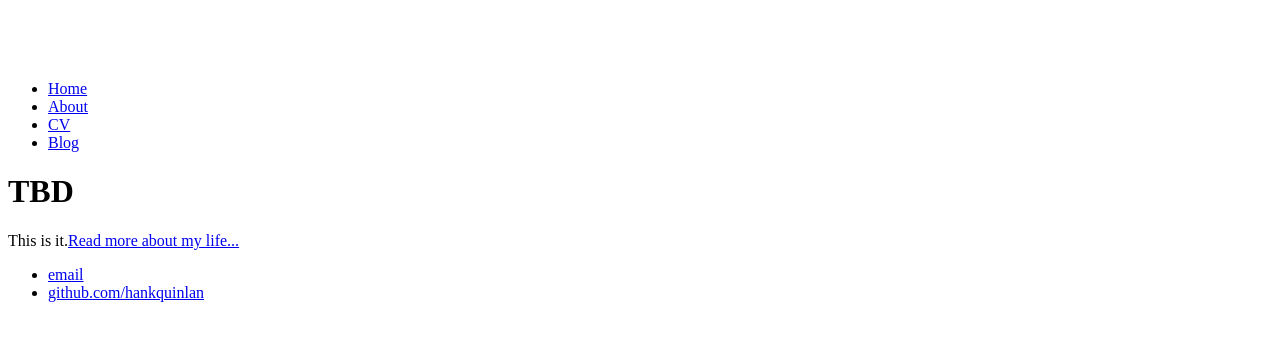
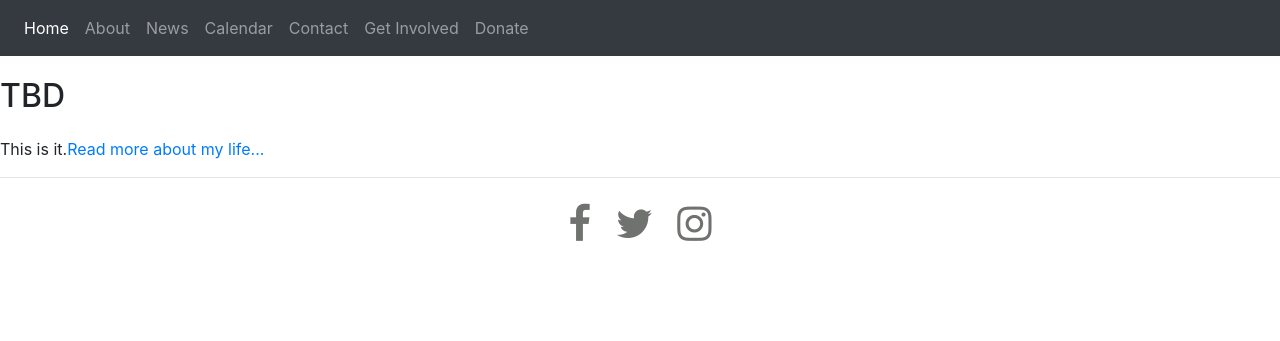
Before and after one commit to chrisbarilla/chrisbarilla.github.io, a Jekyll site: the page built from index.html, in a window 1280 px wide. Shown: the top 341 px of the page. Built offline with Jekyll 4.4.1, drawn with Linux system fonts in a browser that asks for light colours; nearby versions of some CDN libraries.

Commit message:
Update default.html
changed to new webpage

```diff
--- a/_layouts/default.html
+++ b/_layouts/default.html
@@ -1,29 +1,99 @@
 <!DOCTYPE html>
-	<html>
+<!-- saved from url=(0053)https://getbootstrap.com/docs/4.1/examples/jumbotron/ -->
+<html lang="en">
+
 	<head>
+		<meta http-equiv="Content-Type" content="text/html; charset=UTF-8">
+
+		<meta name="viewport" content="width=device-width, initial-scale=1, shrink-to-fit=no">
+		<meta name="description" content="">
+		<meta name="author" content="">
+
+
+		<link rel="icon" href="https://getbootstrap.com/favicon.ico">
+
+
+
+
 		<title>{{ page.title }}</title>
 		<!-- link to main stylesheet -->
 		<link rel="stylesheet" type="text/css" href="/css/main.css">
+		<!-- Bootstrap core CSS -->
+		<link href="/css/bootstrap.min.css" rel="stylesheet">
+
+		<link href="/css/normalize.css" rel="stylesheet">
+
+		<link href="https://maxcdn.bootstrapcdn.com/font-awesome/4.4.0/css/font-awesome.min.css" rel="stylesheet"/>
+
+
   	</head>
+
   <body>
-			<nav>
-	    		<ul>
-	        		<li><a href="/">Home</a></li>
-		        	<li><a href="/about">About</a></li>
-	        		<li><a href="/cv">CV</a></li>
-	        		<li><a href="/blog">Blog</a></li>
+
+    <nav class="navbar navbar-expand-md navbar-dark fixed-top bg-dark">
+      <!-- <a class="navbar-brand" href="https://getbootstrap.com/docs/4.1/examples/jumbotron/#">Navbar</a>
+      -->
+      <button class="navbar-toggler" type="button" data-toggle="collapse" data-target="#navbarsExampleDefault" aria-controls="navbarsExampleDefault" aria-expanded="false" aria-label="Toggle navigation">
+        <span class="navbar-toggler-icon"></span>
+      </button>
+
+      <div class="collapse navbar-collapse" id="navbarsExampleDefault">
+        <ul class="navbar-nav mr-auto">
+          <li class="nav-item active">
+            <a class="nav-link" href="https://getbootstrap.com/docs/4.1/examples/jumbotron/#">Home <span class="sr-only">(current)</span></a>
+          </li>
+          <li class="nav-item">
+            <a class="nav-link" href="https://getbootstrap.com/docs/4.1/examples/jumbotron/#">About</a>
+          </li>
+          <li class="nav-item">
+            <a class="nav-link" href="https://getbootstrap.com/docs/4.1/examples/jumbotron/#">News</a>
+          </li>
+          <li class="nav-item">
+            <a class="nav-link" href="https://getbootstrap.com/docs/4.1/examples/jumbotron/#">Calendar</a>
+          </li>
+          <li class="nav-item">
+            <a class="nav-link" href="https://getbootstrap.com/docs/4.1/examples/jumbotron/#">Contact</a>
+          </li>
+          <li class="nav-item">
+            <a class="nav-link" href="https://getbootstrap.com/docs/4.1/examples/jumbotron/#">Get Involved</a>
+          </li>
+          <li class="nav-item">
+            <a class="nav-link" href="https://getbootstrap.com/docs/4.1/examples/jumbotron/#">Donate</a>
+          </li>
         </ul>
+
+        <!--
+        <form class="form-inline my-2 my-lg-0">
+          <input class="form-control mr-sm-2" type="text" placeholder="Search" aria-label="Search">
+          <button class="btn btn-outline-success my-2 my-sm-0" type="submit">Search</button>
+        </form>
+        -->
+      </div>
     </nav>
-			<div class="container">
+
 
 		{{ content }}
 
-			</div><!-- /.container -->
-			<footer>
-	    		<ul>
-	        		<li><a href="mailto:hankquinlanhub@gmail.com">email</a></li>
-	        		<li><a href="https://github.com/hankquinlan">github.com/hankquinlan</a></li>
-				</ul>
+
+        <hr>
+
+	<footer class="footer">
+	  <div class="container text-center">
+		<a href="#"><i class="fa fa-facebook fa-2x"></i></a>
+		<a href="#"><i class="fa fa-twitter fa-2x"></i></a>
+		<a href="#"><i class="fa fa-instagram fa-2x"></i></a>
+	  </div>
+
 	</footer>
+
+    <!-- Bootstrap core JavaScript
+    ================================================== -->
+    <!-- Placed at the end of the document so the pages load faster -->
+    <script src="/js/jquery-3.3.1.slim.min.js" integrity="sha384-q8i/X+965DzO0rT7abK41JStQIAqVgRVzpbzo5smXKp4YfRvH+8abtTE1Pi6jizo" crossorigin="anonymous"></script>
+    <script>window.jQuery || document.write('<script src="../../assets/js/vendor/jquery-slim.min.js"><\/script>')</script>
+    <script src="/js/popper.min.js"></script>
+    <script src="/js/bootstrap.min.js"></script>
+
+
 </body>
 </html>
```
Lines whose indentation alone changed are shown as unchanged.
